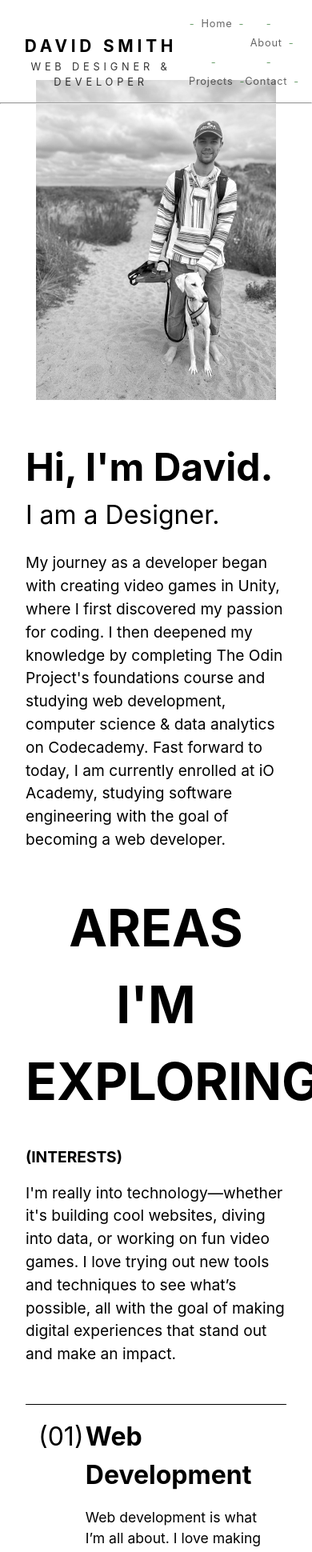
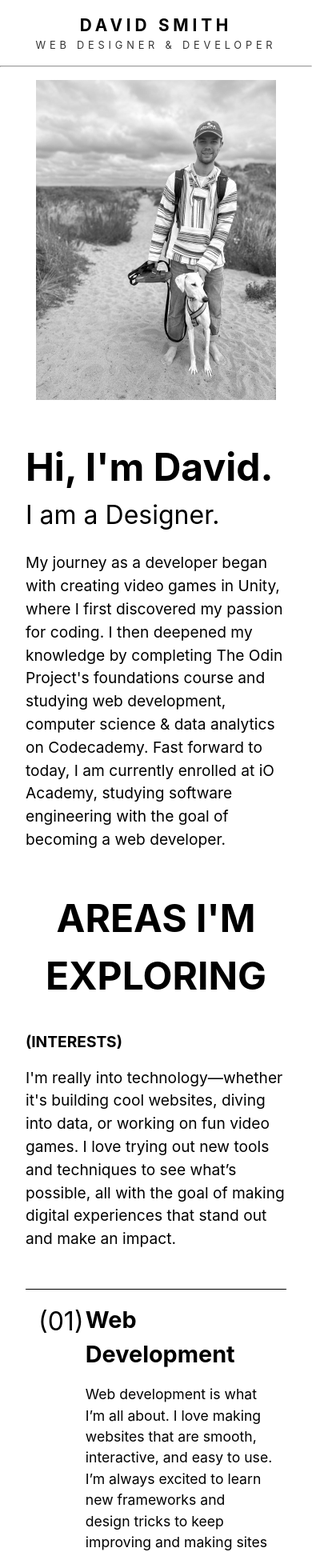
Before and after one commit to BigDaveCoding/react-practice, a React (Vite) app in the folder my-first-react-project/: page / in a window 390 px wide. Shown: the top 1940 px of the page at 80% size. Built offline with nearby package versions, Linux system fonts and the light colour scheme.

Commit message:
media query at 505px - header got squished at 505.

```diff
--- a/my-first-react-project/src/index.css
+++ b/my-first-react-project/src/index.css
@@ -634,3 +634,29 @@
     font-size: 1rem;
   }
 }
+
+@media screen and (max-width: 505px) {
+
+  nav {
+    display: none;
+  }
+
+  .header_grid {
+    grid-template-columns: 1fr;
+    justify-content: center;
+    align-items: center;
+  }
+
+}
+
+@media screen and (max-width: 425px) {
+
+  .services_title {
+    font-size: 3rem;
+  }
+
+  .service h4 {
+    font-size: 1.8rem;
+  }
+
+}
```
